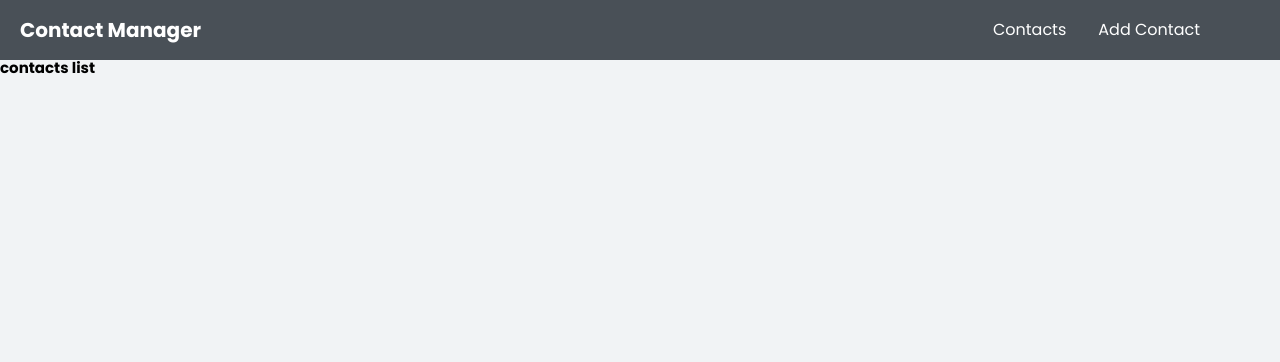
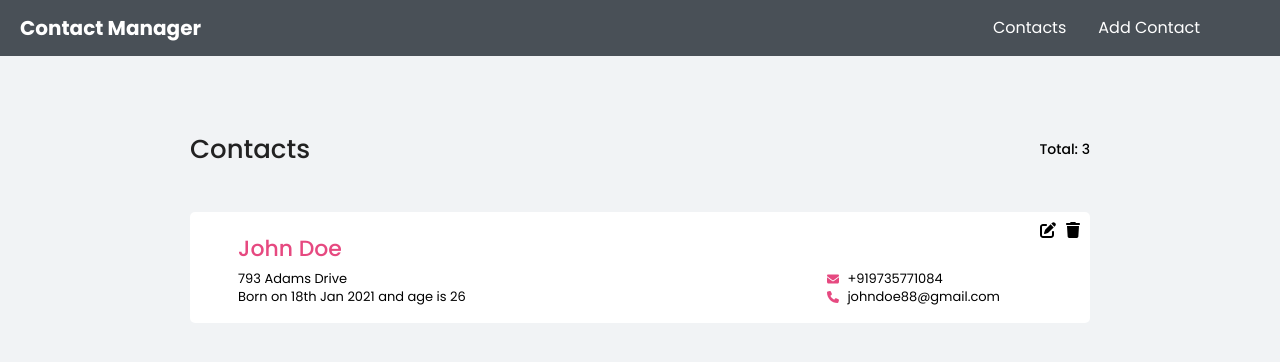
Before and after one commit to wasifalam23/contact-manager, a React (Create React App) app in the folder client/: page / in a window 1280 px wide. Shown: the top 362 px of the page. Built offline with nearby package versions, Linux system fonts and the light colour scheme; the HTML template or start-up script is replaced by a standard one.

Commit message:
implemented styles on contactitem

```diff
--- /dev/null
+++ b/client/src/components/Contacts/ContactItem/ContactItem.js
@@ -0,0 +1,61 @@
+import React from 'react';
+import {
+  faEnvelope,
+  faPhone,
+  faEdit,
+  faTrash,
+} from '@fortawesome/free-solid-svg-icons';
+import { FontAwesomeIcon } from '@fortawesome/react-fontawesome';
+
+import './ContactItem.scss';
+
+const ContactItem = () => {
+  return (
+    <li className="contact-item__container--main">
+      <div className="contact-item__container">
+        <header className="contact-item__header">
+          <FontAwesomeIcon
+            className="contact-item__fa-icon--edit"
+            icon={faEdit}
+          />
+          <FontAwesomeIcon
+            className="contact-item__fa-icon--trash"
+            icon={faTrash}
+          />
+        </header>
+
+        <main className="contact-item__content--main">
+          <h3 className="contact-item__name">John Doe</h3>
+
+          <div className="contact-item__content--holder">
+            <div className="contact-item__content--left">
+              <p className="contact-item__address">793 Adams Drive</p>
+              <p className="contact-item__birth-info">
+                Born on 18th Jan 2021 and age is 26
+              </p>
+            </div>
+
+            <div className="contact-item__content--right">
+              <div className="contact-item__icon-item--holder">
+                <FontAwesomeIcon
+                  className="contact-item__fa-icon--phone"
+                  icon={faEnvelope}
+                />
+                <p className="contact-item__phone">+919735771084</p>
+              </div>
+              <div className="contact-item__icon-item--holder">
+                <FontAwesomeIcon
+                  className="contact-item__fa-icon--email"
+                  icon={faPhone}
+                />
+                <p className="contact-item__email">johndoe88@gmail.com</p>
+              </div>
+            </div>
+          </div>
+        </main>
+      </div>
+    </li>
+  );
+};
+
+export default ContactItem;
--- /dev/null
+++ b/client/src/components/Contacts/ContactItem/ContactItem.scss
@@ -0,0 +1,67 @@
+@import '../../../index.scss';
+
+.contact-item {
+  &__container--main {
+    background-color: $color-white;
+    padding: 1rem 1rem 2rem 4.8rem;
+    border-radius: $border-radius-5px;
+  }
+
+  &__header {
+    display: flex;
+    justify-content: flex-end;
+    gap: 1rem;
+  }
+
+  &__fa-icon--edit,
+  &__fa-icon--trash {
+    font-size: 1.6rem;
+  }
+
+  &__content--main {
+    display: grid;
+  }
+
+  &__name {
+    font-size: 2.2rem;
+    font-weight: $font-medium;
+    color: $color-pink-primary;
+    margin-bottom: 1.2rem;
+  }
+
+  &__content--holder {
+    display: flex;
+    justify-content: space-between;
+  }
+
+  &__content--left,
+  &__content--right {
+    display: flex;
+    flex-direction: column;
+    gap: 0.5rem;
+  }
+
+  &__content--right {
+    padding-right: 8rem;
+  }
+
+  &__address,
+  &__birth-info,
+  &__phone,
+  &__email {
+    font-size: 1.3rem;
+    font-weight: $font-regular;
+  }
+
+  &__fa-icon--phone,
+  &__fa-icon--email {
+    font-size: 1.2rem;
+    color: $color-pink-primary;
+  }
+
+  &__icon-item--holder {
+    display: flex;
+    align-items: center;
+    gap: 0.8rem;
+  }
+}
--- /dev/null
+++ b/client/src/components/Contacts/ContactList/ContactList.scss
@@ -0,0 +1,7 @@
+@import '../../../index.scss';
+
+.contact-list {
+  &__container {
+    list-style: none;
+  }
+}
--- /dev/null
+++ b/client/src/components/Contacts/ContactList/ContactsList.js
@@ -0,0 +1,13 @@
+import React from 'react';
+import ContactItem from '../ContactItem/ContactItem';
+import './ContactList.scss';
+
+const ContactsList = () => {
+  return (
+    <ul className="contact-list__container">
+      <ContactItem />
+    </ul>
+  );
+};
+
+export default ContactsList;
--- a/client/src/components/Contacts/ContactsList.js
+++ /dev/null
@@ -1,7 +0,0 @@
-import React from 'react';
-
-const ContactsList = () => {
-  return <h2>contacts list</h2>;
-};
-
-export default ContactsList;
--- a/client/src/components/FormElements/AddContactForm.js
+++ b/client/src/components/FormElements/AddContactForm.js
@@ -1,6 +1,4 @@
 import React, { useState } from 'react';
-import { faExclamationTriangle } from '@fortawesome/free-solid-svg-icons';
-import { FontAwesomeIcon } from '@fortawesome/react-fontawesome';
 
 import useForm from '../../hooks/form-hook';
 import ImageUpload from './ImageUpload/ImageUpload';
--- a/client/src/components/Header/Header.scss
+++ b/client/src/components/Header/Header.scss
@@ -5,7 +5,7 @@
   justify-content: space-between;
   align-items: center;
   background-color: $color-gray-dark;
-  padding: 2rem 8rem 2rem 2rem;
+  padding: 1.8rem 8rem 1.8rem 2rem;
 
   &__logo {
     font-size: 2rem;
--- a/client/src/pages/AddContact.js
+++ b/client/src/pages/AddContact.js
@@ -1,10 +1,11 @@
 import React from 'react';
 import AddContactForm from '../components/FormElements/AddContactForm';
 import Container from '../utils/Container/Container';
+import './Pages.scss';
 
 const AddContact = () => {
   return (
-    <Container title="Add Contact">
+    <Container containerClass="add-contact__container" title="Add Contact">
       <AddContactForm />
     </Container>
   );
--- a/client/src/pages/Contacts.js
+++ b/client/src/pages/Contacts.js
@@ -1,8 +1,20 @@
 import React from 'react';
-import ContactsList from '../components/Contacts/ContactsList';
+import Container from '../utils/Container/Container';
+import ContactsList from '../components/Contacts/ContactList/ContactsList';
+import './Pages.scss';
 
 const Contacts = () => {
-  return <ContactsList />;
+  const countactCount = <p className="contact__count">Total: 3</p>;
+
+  return (
+    <Container
+      containerClass="contact__container"
+      title="Contacts"
+      otherEl={countactCount}
+    >
+      <ContactsList />
+    </Container>
+  );
 };
 
 export default Contacts;
--- /dev/null
+++ b/client/src/pages/Pages.scss
@@ -0,0 +1,16 @@
+@import '../index.scss';
+
+.contact {
+  &__container {
+    max-width: 90rem;
+  }
+
+  &__count {
+    font-size: 1.4rem;
+    font-weight: $font-medium;
+  }
+}
+
+.add-contact__container {
+  max-width: 110rem;
+}
--- a/client/src/utils/Container/Container.js
+++ b/client/src/utils/Container/Container.js
@@ -4,10 +4,10 @@ import Button from '../Button/Button';
 
 const Container = (props) => {
   return (
-    <div className="container">
+    <div className={`container ${props.containerClass}`}>
       <header className="container__header">
         <h3 className="container__header--title">{props.title}</h3>
-        {props.btnText && <Button btnText={props.btnText} />}
+        {props.otherEl && props.otherEl}
       </header>
       <main className={`container__content ${props.contentClass}`}>
         {props.children}
--- a/client/src/utils/Container/Container.scss
+++ b/client/src/utils/Container/Container.scss
@@ -1,7 +1,6 @@
 @import '../../index.scss';
 
 .container {
-  max-width: 110rem;
   margin: 8rem auto;
   padding: 0 3.2rem;
 
```
